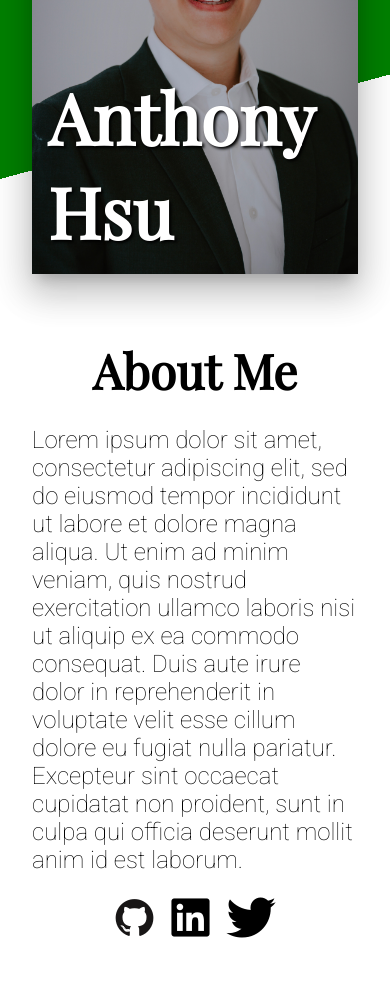
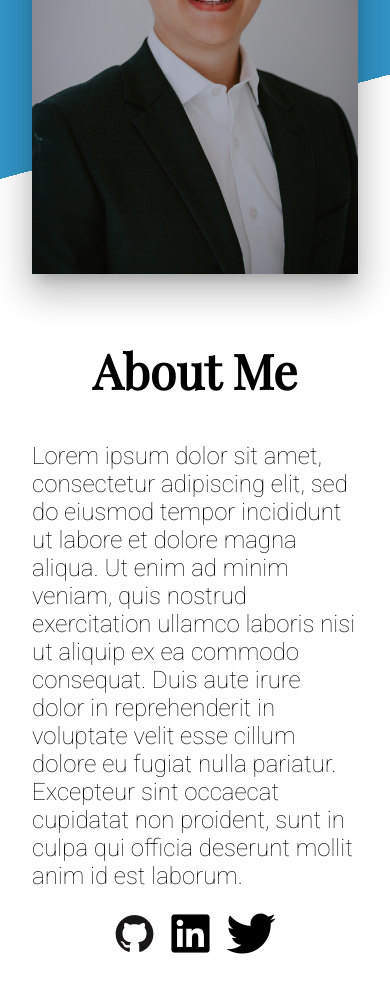
Before and after one commit to anthony-hsu/portfolio, a React (Vite) app: page / in a window 390 px wide. Shown: the part 251-1255 px from the top of the page. Built offline with nearby package versions, Linux system fonts and the light colour scheme.

Commit message:
Make edits to tablet view

```diff
--- a/src/App.css
+++ b/src/App.css
@@ -48,6 +48,10 @@ body {
   right: 0;
 }
 
+.about-name-tablet {
+  display: none;
+}
+
 .about-text-card-desktop {
   padding: 5%;
   grid-column: 8 / 18;
@@ -84,6 +88,10 @@ body {
   flex-direction: row;
   justify-content: flex-end;
   gap: 1rem;
+}
+
+.about-icon-container-tablet {
+  display: none;
 }
 
 .about-icon {
@@ -258,19 +266,16 @@ body {
 
 @media (max-width: 1080px) {
   .about-container {
-    background-color: green;
-    background-image: linear-gradient(-15deg, white 35%, green 35%);
-
-    grid-template-columns: repeat(8, 1fr);
-    grid-template-rows: repeat(8, 8vh);
+    grid-template-columns: repeat(16, 1fr);
+    grid-template-rows: repeat(16, 4vh);
     padding: 3rem;
     height: auto;
     display: grid;
   }
 
   .about-image-card {
-    grid-column: 1 / 5;
-    grid-row: 1 / 7;
+    grid-column: 2 / 7;
+    grid-row: 1 / 10;
     z-index: 1;
     position: relative;
   }
@@ -283,28 +288,34 @@ body {
   }
 
   .about-name {
-    position: absolute;
+    display: none;
+  }
+
+  .about-name-tablet {
+    display: block;
+    text-align: left;
+    grid-column: 6 / 18;
+    grid-row-start: 3;
     margin: 0;
     color: white;
     text-shadow: 2px 2px 3px black;
     font-family: "Playfair Display", system-ui, -apple-system,
       BlinkMacSystemFont, "Segoe UI", Roboto, Oxygen, Ubuntu, Cantarell,
       "Open Sans", "Helvetica Neue", serif;
-    font-size: 3.5vw;
-    bottom: 1rem;
-    left: 0;
-    right: 0;
+    font-size: 6vw;
+    z-index: 2;
   }
 
   .about-text-card-desktop {
     padding: 5%;
-    grid-column: 2 / 9;
-    grid-row: 2 / 9;
+    grid-column: 4 / 16;
+    grid-row: 6 / 18;
     z-index: 0;
     text-align: left;
     display: flex;
     flex-direction: column;
-    justify-content: space-evenly;
+    align-items: flex-end;
+    justify-content: space-around;
   }
 
   .about-text-card-mobile {
@@ -316,18 +327,23 @@ body {
     font-family: "Playfair Display", system-ui, -apple-system,
       BlinkMacSystemFont, "Segoe UI", Roboto, Oxygen, Ubuntu, Cantarell,
       "Open Sans", "Helvetica Neue", serif;
-    font-size: 2.5rem;
+    font-size: 3rem;
   }
 
   .about-text-body {
+    padding-top: 5%;
     font-family: "Roboto", system-ui, -apple-system, BlinkMacSystemFont,
       "Segoe UI", Roboto, Oxygen, Ubuntu, Cantarell, "Open Sans",
       "Helvetica Neue", sans-serif;
     font-weight: 200;
-    font-size: 1.5rem;
+    font-size: 1.25rem;
   }
 
   .about-icon-container {
+    display: none;
+  }
+
+  .about-icon-container-tablet {
     display: flex;
     flex-direction: row;
     justify-content: flex-end;
@@ -337,11 +353,6 @@ body {
   .about-icon {
     font-size: 2rem;
   }
-
-
-
-
-
 
   .project-icon {
     font-size: 1rem;
@@ -550,14 +561,20 @@ body {
     bottom: 0;
   }
 
+  .about-name-tablet {
+    display: none;
+  }
+
   .about-text-card-desktop {
     display: none;
   }
 
   .about-text-card-mobile {
-    display: block;
+    display: flex;
+    flex-direction: column;
     padding: 2rem;
     text-align: left;
+    height: 100%;
   }
 
   .about-text-title {
@@ -582,6 +599,10 @@ body {
     flex-direction: row;
     justify-content: center;
     gap: 1rem;
+  }
+
+  .about-icon-container-tablet {
+    display: none;
   }
 
   .about-icon {
--- a/src/components/About.jsx
+++ b/src/components/About.jsx
@@ -16,7 +16,19 @@ function About() {
           <h1 className="about-name">Anthony Hsu</h1>
           <img src={imageUrl} className="about-image" />
         </Card>
+        <h1 className="about-name-tablet">Anthony Hsu</h1>
         <Card className="about-text-card-desktop" elevation={10} square>
+        <div className="about-icon-container-tablet">
+            <i
+              className="devicon-github-original colored about-icon icon"
+              onClick={() => openLink(githubLink)}
+            ></i>
+            <i
+              className="devicon-linkedin-plain about-icon icon"
+              onClick={() => openLink(linkedinLink)}
+            ></i>
+            <i className="devicon-twitter-original about-icon icon"></i>
+          </div>
           <h1 className="about-text-title">About Me</h1>
           <p className="about-text-body">
             Lorem ipsum dolor sit amet, consectetur adipiscing elit, sed do
```
